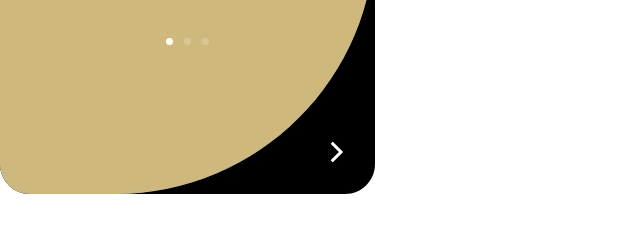
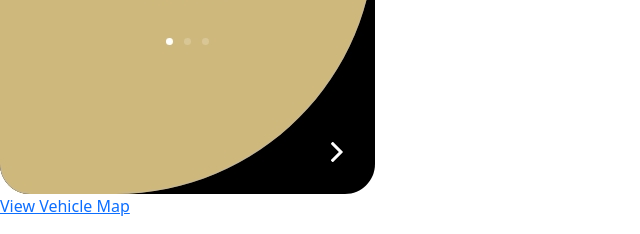
Before and after one commit to UCCS-CS4300-5300/group8-fall2023, a Django app: page / in a window 1280 px wide. Shown: the part 714-948 px from the top of the page, without its empty margins (0-640 px from the left). Before the commit the page ends 908 px from the top, so only its background shows below. Run offline with Django 3.2, Linux system fonts and the light colour scheme; the visitor is signed in with stand-in values (Sample User, id 1).

Commit message:
Added link from Home page to Vehicle Map page.  Added link from Vehicle Map to Home page.

```diff
--- a/RideShare/templates/home.html
+++ b/RideShare/templates/home.html
@@ -9,4 +9,7 @@
 <div>
   <img src="{% static 'images/RideShareHome.jpg' %}" alt="UCCS Ride Share Home"/>
 </div>
+<div>
+  <p><a href = "{% url 'vehicleMap' %}">View Vehicle Map</a></p>
+</div>
 {% endblock %}
--- a/RideShare/templates/vehicleMap.html
+++ b/RideShare/templates/vehicleMap.html
@@ -52,5 +52,9 @@
 <script async
     src="https://maps.googleapis.com/maps/api/js?key={{key}}&callback=initMap">
 </script>
+<div>
+  <p><a href="{% url 'home' %}">Home</a></p>
+</div>
+
 
 {% endblock %}
```
